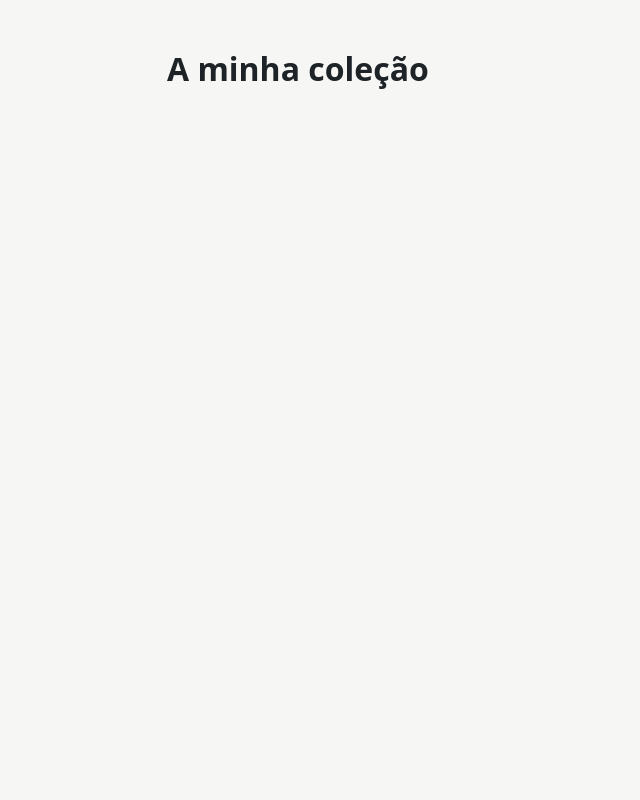
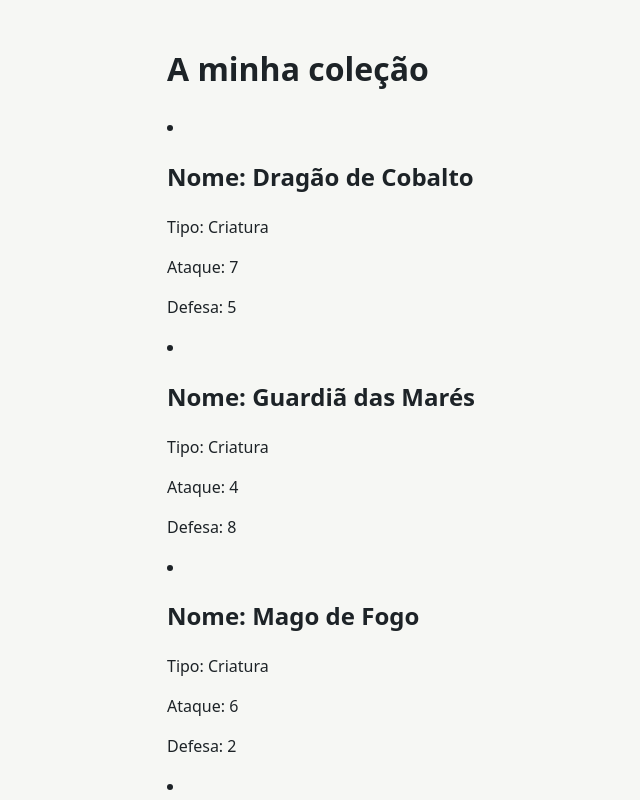
Before and after one commit to tomas881/ficha3-TomasJardim, a React (Vite) app: page / in a window 1280 px wide. Shown: the top 800 px of the page, without its empty margins (153-793 px from the left). Built offline with nearby package versions, Linux system fonts and the light colour scheme.

Commit message:
feat: mostrar a lista de cartas no App

```diff
--- a/src/App.jsx
+++ b/src/App.jsx
@@ -10,7 +10,10 @@
 //
 // Tarefa 1: substitui este array vazio pelo array cards do teu server
 // (o que fizeste na aula 2).
-const cards = [{ name: "Dragão de Cobalto", type: "Criatura", attack: 7, defense: 5 },
+import {useState} from "react";
+import Card from "./Card";
+const cards = [
+  { name: "Dragão de Cobalto", type: "Criatura", attack: 7, defense: 5 },
   { name: "Guardiã das Marés", type: "Criatura", attack: 4, defense: 8 },
   { name: "Mago de Fogo", type: "Criatura", attack: 6, defense: 2 },
   { name: "Escudo Místico", type: "Feitiço", attack: 0, defense: 10 },
@@ -21,6 +24,10 @@ function App() {
   return (
     <main>
       <h1>A minha coleção</h1>
+
+    <p>{cards.map((card, index) => (
+      <Card key = {index} card={card}/>
+    ))}</p>
     </main>
   );
 }
--- /dev/null
+++ b/src/Card.jsx
@@ -0,0 +1,16 @@
+import { useState } from "react";
+
+function Card({card})
+{
+    const [likes, setlikes] = useState(0);
+    return(
+        <li className="card">
+            <h2>Nome: {card.name}</h2>
+            <p>Tipo: {card.type} </p>
+            <p>Ataque: {card.attack} </p>
+            <p>Defesa: {card.defense} </p>
+        </li>
+    );
+}
+
+export default Card;
```
